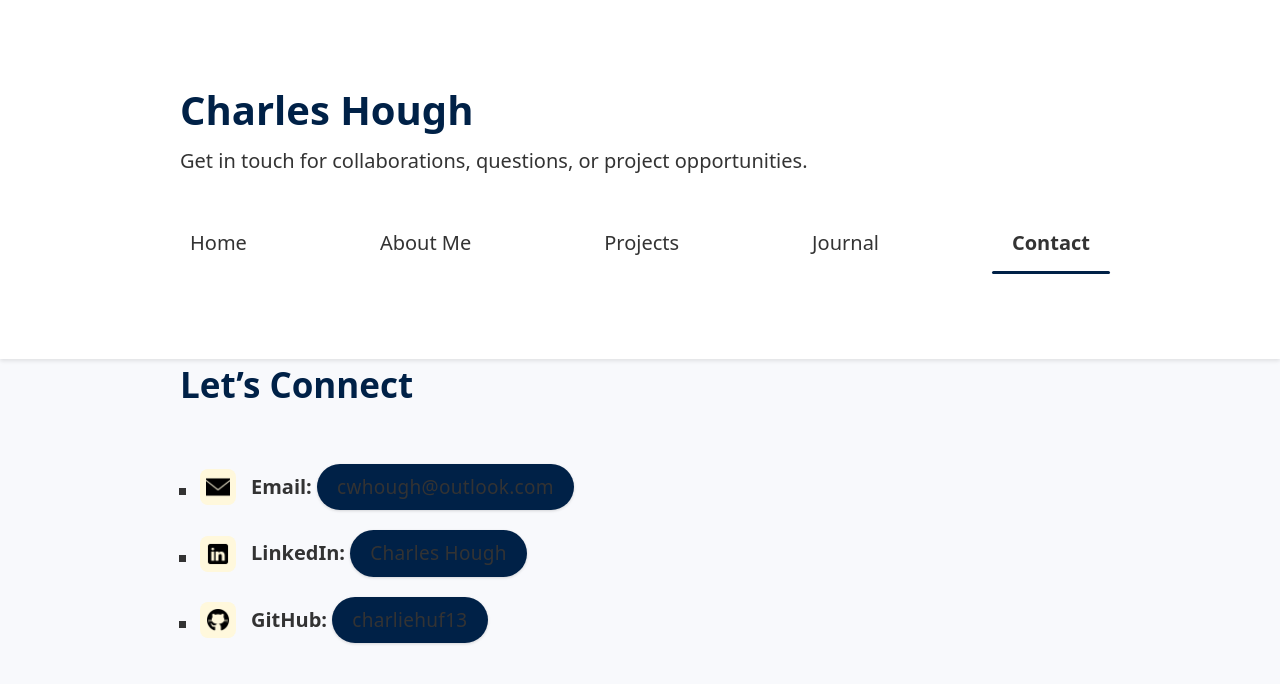
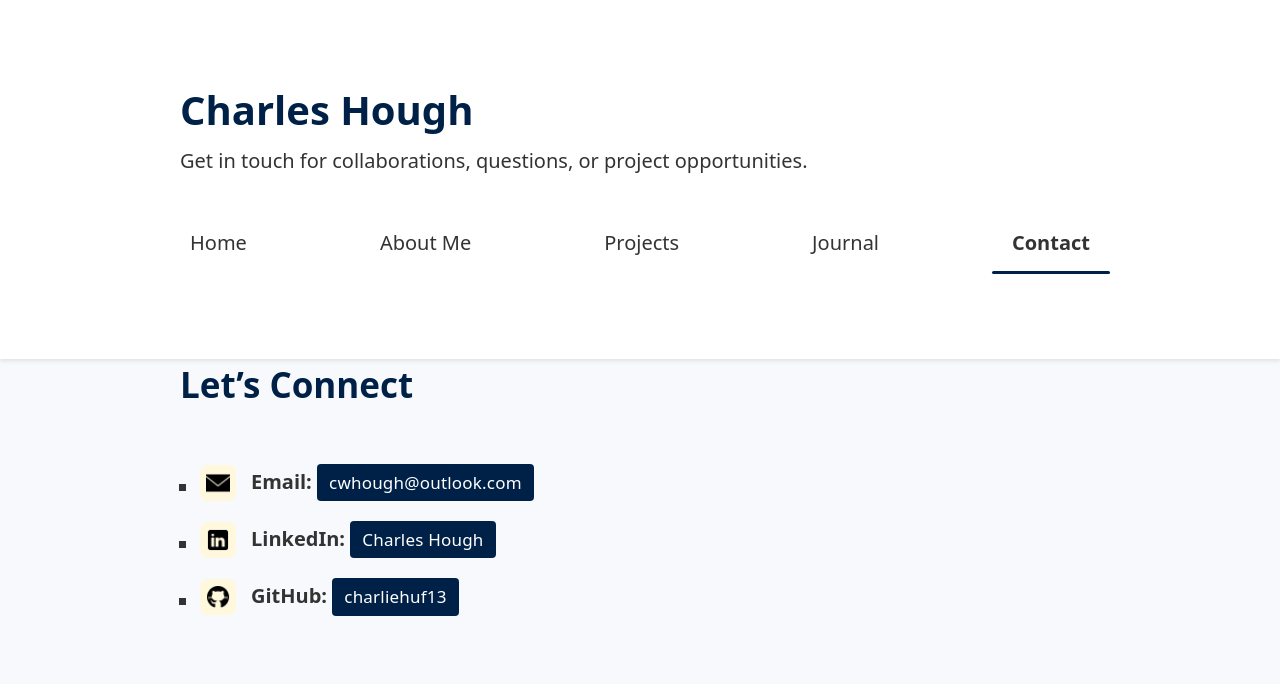
Before and after one commit to charliehuf13/charleshough.github.io, a plain HTML site: page contact.html in a window 1280 px wide. Drawn offline with nearby package versions, Linux system fonts and the light colour scheme.

Commit message:
Update style.css

```diff
--- a/style.css
+++ b/style.css
@@ -72,22 +72,22 @@ a:hover {
 
 .button-link {
   display: inline-block;
-  background-color: #002147;         /* deep navy base */
-  color: #ffffff;
-  padding: 0.4rem 1rem;
-  border-radius: 999px;              /* pill-shaped edges */
+  background-color: #002147;       /* navy base */
+  color: #ffffff !important;       /* enforce readable contrast */
+  padding: 0.25rem 0.6rem;          /* sleeker size */
+  border-radius: 4px;              /* square corners */
+  font-size: 0.85rem;
+  font-weight: 500;
   text-decoration: none;
-  font-weight: 500;
-  letter-spacing: 0.3px;
-  font-size: 0.95rem;
-  box-shadow: 0 1px 3px rgba(0,0,0,0.15); /* subtle lift */
-  transition: all 0.25s ease;
+  letter-spacing: 0.2px;
+  box-shadow: none;
+  transition: background-color 0.2s ease, transform 0.2s ease;
 }
 
 .button-link:hover {
-  background-color: #004080;         /* lighter navy hover */
-  box-shadow: 0 3px 6px rgba(0,0,0,0.2);
-  transform: translateY(-2px);
+  background-color: #004080;
+  color: #ffffff !important;
+  transform: translateY(-1px);
 }
 /* ─── Typography ─── */
 .site-title {
```
